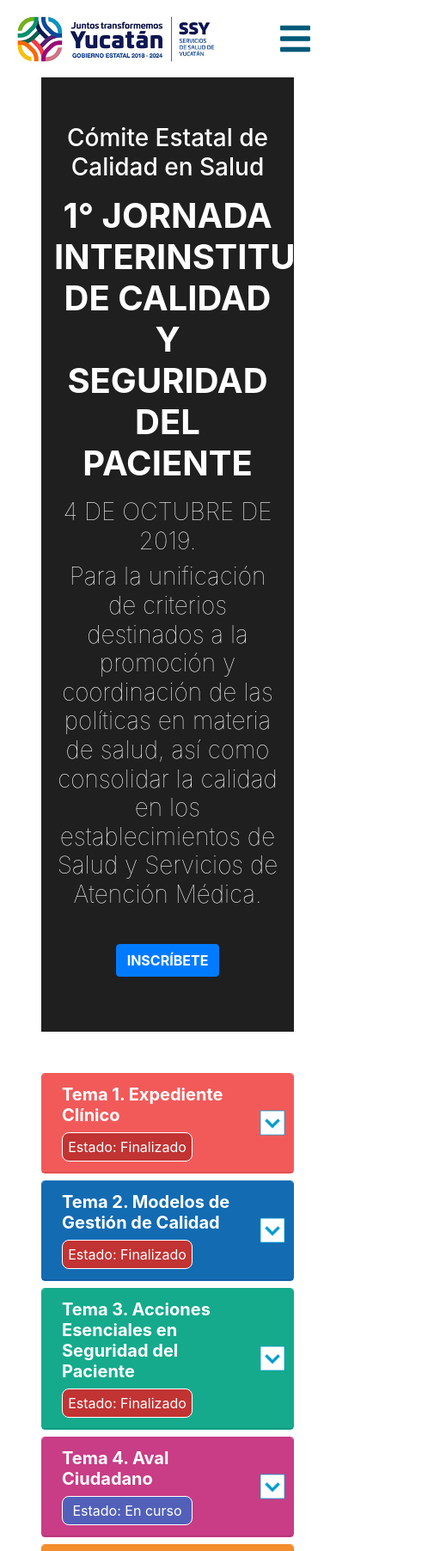
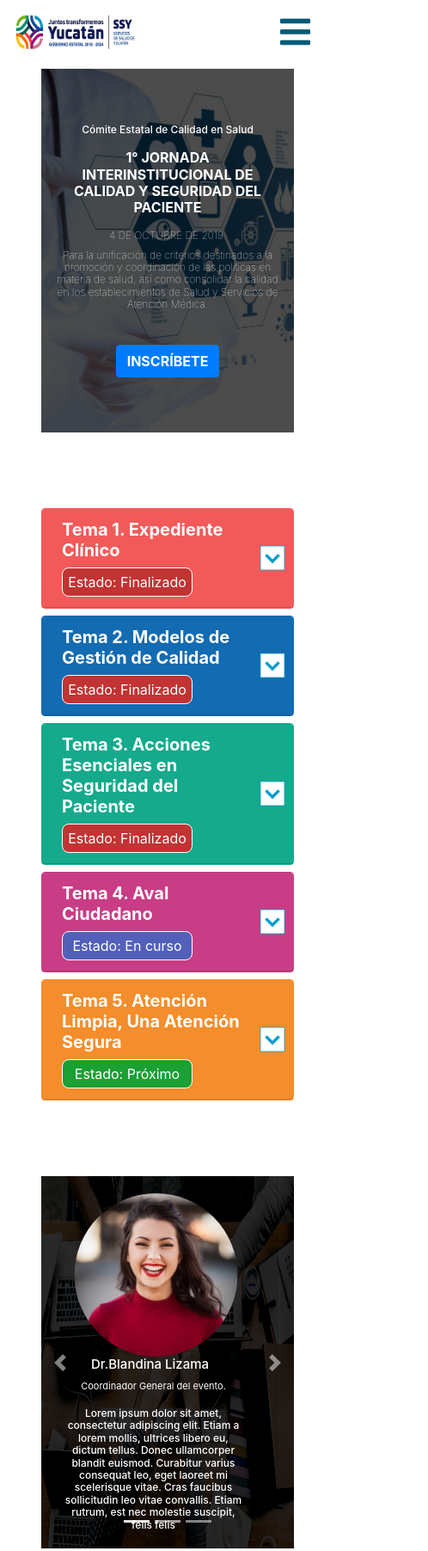
Before and after one commit to Huruz/huruz.github.io, a plain HTML site: page index.html in a window 390 px wide. Shown: the top 1804 px of the page at 86% size, 498 px wide, since content can reach past the window. Drawn offline with nearby package versions, Linux system fonts and the light colour scheme.

Commit message:
Cambios del original

```diff
--- a/css/ponencia2.css
+++ b/css/ponencia2.css
@@ -1,5 +1,5 @@
 
-@media (min-width: 320px){
+@media (max-width: 576px){
     .tema{
         font-size: 1.25rem;
     }
@@ -7,10 +7,26 @@
     .heading{
         padding: .5rem;
     }
+
+    h1{
+        font-size: 1rem;
+    }
+
+    h3{
+        font-size: .75rem
+    }
+}
+
+body{
+    position: relative;
 }
 
 .overlay{
     background-color: rgba(0, 0, 0,0.7);
+}
+
+.hueco{
+    height: 80px;
 }
 
 .inicio{
@@ -25,13 +41,10 @@
     color: #005A78;
 }
 
-main > .container-flex {
-    padding: 80px 0 0 0;
-}
-
 .logoSSY{
-    height: 64px;
+    height: 48px;
     width: auto;
+    max-width: 144px;
 }
 
 .bg-img{
--- a/index.html
+++ b/index.html
@@ -29,7 +29,7 @@
     <!--Header-->
     <header>
         <!-- Fixed navbar -->
-        <nav class="navbar navbar-expand-md fixed-top bg-white">
+        <nav class="navbar navbar-expand-md fixed-top bg-white" id="navbarSSY">
             <a class="navbar-brand" href="#">
                 <img src="../images/logossy.jpg" class="logoSSY" alt="Logo SSY">
             </a>
@@ -40,16 +40,16 @@
             <div class="collapse navbar-collapse" id="navbarCollapse">
                 <ul class="navbar-nav ml-auto">
                     <li class="nav-item">
-                        <a class="nav-link headerC font-weight-bolder" href="#"><i class="fas fa-home"></i> Inicio</a>
+                        <a class="nav-link headerC font-weight-bolder" href="#inicio"><i class="fas fa-home"></i> Inicio</a>
                     </li>
                     <li class="nav-item">
-                        <a class="nav-link headerC font-weight-bolder" href="#"><i class="fas fa-chalkboard-teacher"></i> Ponencias</a>
+                        <a class="nav-link headerC font-weight-bolder" href="#ponenciasList"><i class="fas fa-chalkboard-teacher"></i> Ponencias</a>
                     </li>
                     <li class="nav-item">
-                        <a class="nav-link headerC font-weight-bolder" href="#"><i class="fas fa-users"></i> Organizadores</a>
+                        <a class="nav-link headerC font-weight-bolder" href="#slider"><i class="fas fa-users"></i> Organizadores</a>
                     </li>
                     <li class="nav-item">
-                        <a class="nav-link headerC font-weight-bolder" href="#"><i class="fas fa-map-marker-alt"></i> Ubicación</a>
+                        <a class="nav-link headerC font-weight-bolder" href="#ubicacion"><i class="fas fa-map-marker-alt"></i> Ubicación</a>
                     </li>
                     <li class="nav-item">
                         <a class="nav-link headerC font-weight-bolder" href="#"><i class="fas fa-sign-in-alt"></i> Iniciar sesión</a>
@@ -60,7 +60,7 @@
     </header>
 
     <main role="main" class="flex-shrink-0">
-        <div class="container-flex">
+        <div class="container-flex" >
             <!--
     <div class="container-flex mx-5 mt-5">
         <section class="menu cid-qpg357PDtf" id="menu2-d" data-rv-view="7077">
@@ -95,6 +95,7 @@
         <div class="container">
             <div class="media-container-column mbr-white col-md-12"></div>
         </div>
+
         <section class="header13 cid-qpgmMqZcwT mbr-fullscreen mbr-parallax-background" id="header13-l" data-rv-view="7107">
             <div class="mbr-overlay" style="opacity: 0.6; background-color: black;"></div>
             <div class="container">
@@ -111,6 +112,7 @@
                 <div class="container">
                     <div class="media-container-column" data-form-type="formoid">
                         <div data-form-alert="" hidden="">¡Gracias por registrarse!</div>
+
                         <form class="form-inline" action="https://mobirisethemes.com/" method="post" data-form-title="Mobirise Form">
                             <input type="hidden" value="wsnF+xo260/JcvwFBnfizX4wBkloRfrexOpvlcEu9BbRA+CZAM94shpmq8zCQQEaBlphAc3ZNreNGAxUrxxbpxk5u6UBmfJgvVhDfb0jxdnsv6gFnjaLty/b4XwCZM1z" data-form-email="true">
                             <div class="buttons-wrap">
@@ -123,6 +125,7 @@
         </section>
     </div>
     -->
+            <div class="hueco" id="inicio"></div>
             <div class="container-flex inicio mx-5">
                 <div class="container-flex py-5 overlay text-white">
                 <h3 class="my-3 text-center">Cómite Estatal de Calidad en Salud</h3>
@@ -228,8 +231,9 @@
             </div>
             <!--Fin de Modal-->
 
-            <div class="container-flex mx-5 mt-5 ">
-                <div class="ponenciasList" id="ponenciasList">
+            <div class="hueco" id="ponenciasList"></div>
+            <div class="container-flex mx-5">
+                <div class="ponenciasList">
                     <!--Tema 1-->
                     <div class="card ponencia my-2 tema1">
                         <a class="" type="button" data-toggle="collapse" data-target="#collapseOne" aria-expanded="true"
@@ -487,7 +491,8 @@
                 </div>
             </div>
 
-            <div class="container-flex mx-5 mt-5" id="#slider">
+            <div class="hueco" id="slider"></div>
+            <div class="container-flex mx-5">
 
                 <div id="carouselExampleCaptions" class="carousel slide" data-ride="carousel">
                     <ol class="carousel-indicators">
@@ -587,7 +592,8 @@
                 </div>
             </div>
 
-            <div class="map-responsive mt-5 mx-5">
+            <div class="hueco" id="ubicacion"></div>
+            <div class="map-responsive mx-5">
                 <iframe src="https://maps.google.com/maps?q=hospital%20susula&t=&z=13&ie=UTF8&iwloc=&output=embed"
                     width="1920" height="400" frameborder="0" style="border:0" allowfullscreen></iframe>
             </div>
```
Also changed, not shown: images/bghealth.jpg (renamed from images/Opinion-Mobile-Development-in-Healthcare-Has-Taken-a-Rocky-Road.jpg).
